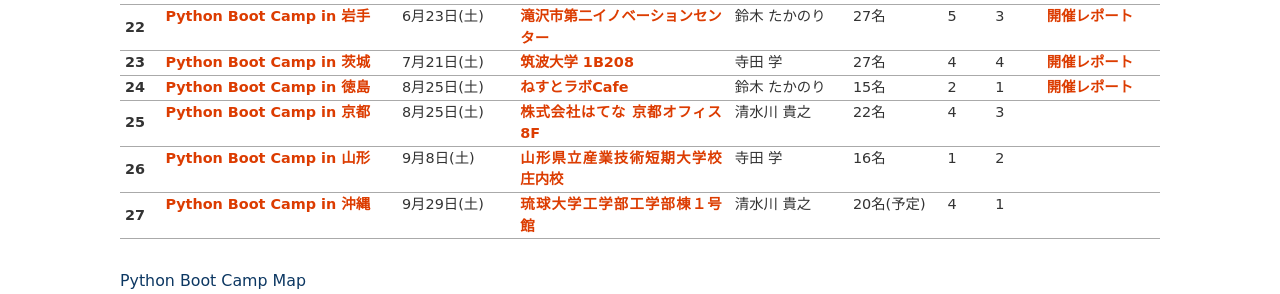
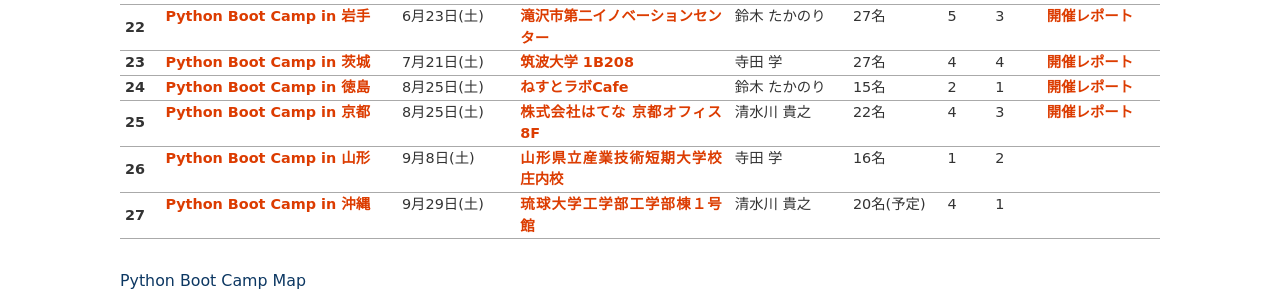
Before and after one commit to pyconjp/www.pycon.jp, a Sphinx documentation site: the page built from source/support/bootcamp.rst, in a window 1280 px wide and 900 px high, scrolled down 2683 px. Shown: the part 156-450 px from the top of the window. Built offline with Sphinx 7.4.7, drawn with Linux system fonts in a browser that asks for light colours.

Commit message:
add pycamp kyoto report

```diff
--- a/source/support/bootcamp.rst
+++ b/source/support/bootcamp.rst
@@ -384,7 +384,7 @@
      - 22名
      - 4
      - 3
-     -
+     - `開催レポート <https://pyconjp.blogspot.com/2018/09/pycamp-in-kyoto-report.html>`__
    * - 26
      - `Python Boot Camp in 山形 <https://pyconjp.connpass.com/event/89157/>`_
      - 9月8日(土)
```
